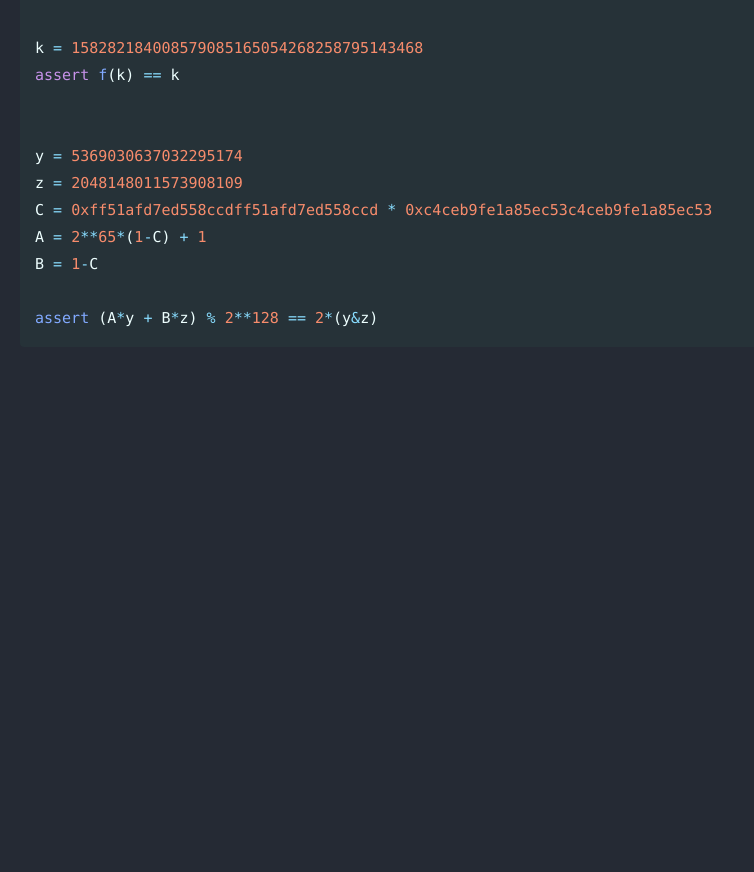
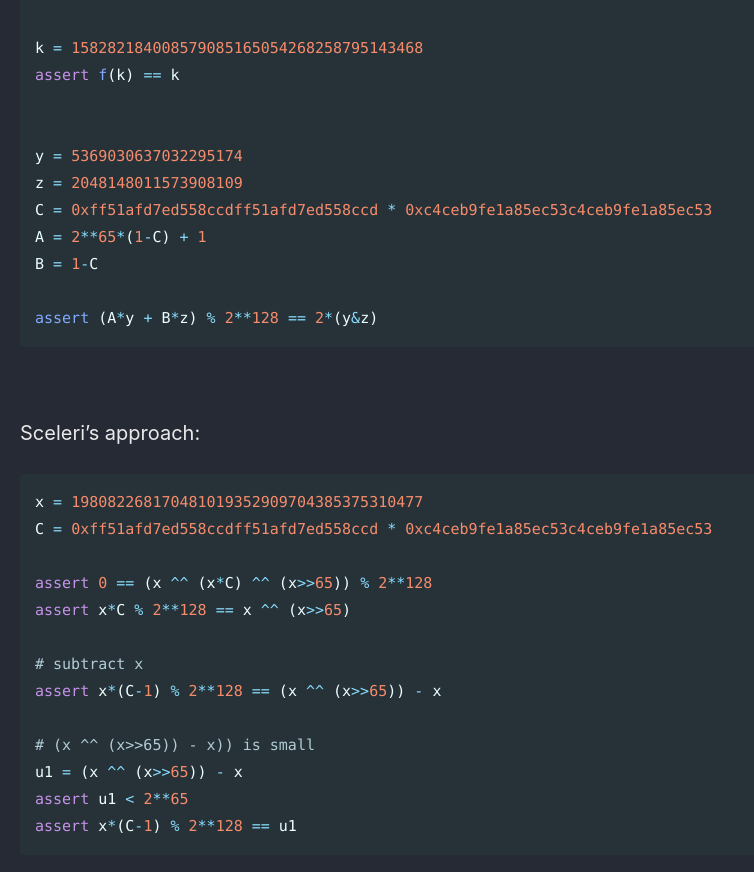
Before and after one commit to Connor-McCartney/Connor-McCartney.github.io, a Jekyll site: the page built from _pages/cryptography/other/skedaddle-ImaginaryCTF.md, in a window 1280 px wide and 900 px high, scrolled down 14404 px. Shown: the top 872 px of the window, without its empty margins (0-754 px from the left). Built offline with Jekyll 4.4.1, drawn with Linux system fonts in a browser that asks for light colours; cached includes are drawn as plain includes; before the commit the page ends 14796 px from its top, so only the background shows below that.

Commit message:
Update skedaddle-ImaginaryCTF.md

````diff
--- a/_pages/cryptography/other/skedaddle-ImaginaryCTF.md
+++ b/_pages/cryptography/other/skedaddle-ImaginaryCTF.md
@@ -588,3 +588,23 @@ B = 1-C
 
 assert (A*y + B*z) % 2**128 == 2*(y&z)
 ```
+
+<br>
+
+Sceleri's approach:
+
+```python
+x = 198082268170481019352909704385375310477
+C = 0xff51afd7ed558ccdff51afd7ed558ccd * 0xc4ceb9fe1a85ec53c4ceb9fe1a85ec53
+
+assert 0 == (x ^^ (x*C) ^^ (x>>65)) % 2**128
+assert x*C % 2**128 == x ^^ (x>>65)
+
+# subtract x
+assert x*(C-1) % 2**128 == (x ^^ (x>>65)) - x
+
+# (x ^^ (x>>65)) - x)) is small
+u1 = (x ^^ (x>>65)) - x
+assert u1 < 2**65
+assert x*(C-1) % 2**128 == u1
+```
````
